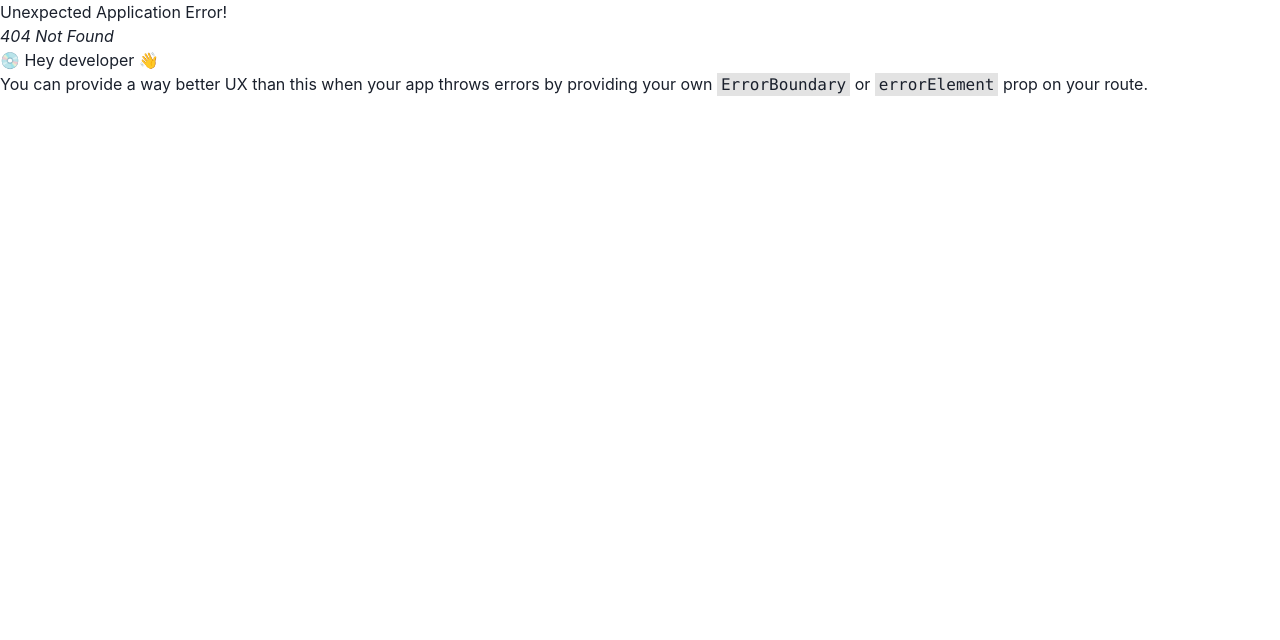
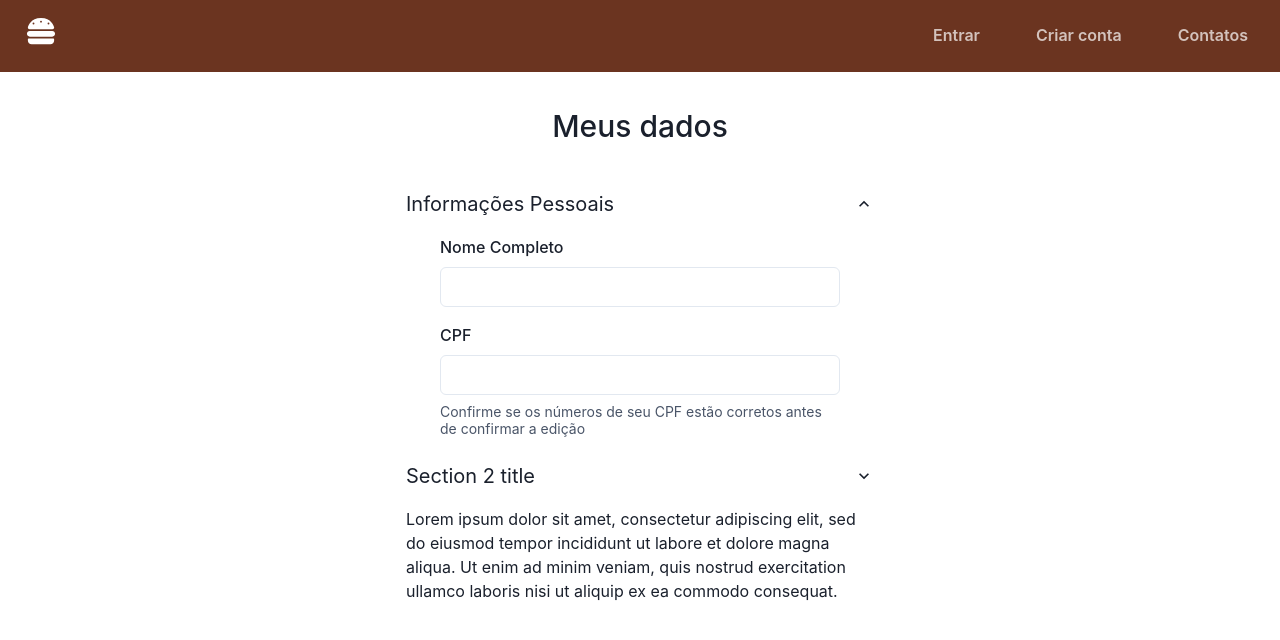
Before and after one commit to SuelytonThiago/form-project, a React (Vite) app: page /dados-cadastrais in a window 1280 px wide. Before the commit this address had no page. Shown: the top 640 px of the page. Built offline with nearby package versions, Linux system fonts and the light colour scheme.

Commit message:
starting the functionalities of the my data menu item

```diff
--- a/package.json
+++ b/package.json
@@ -24,6 +24,7 @@
     "react": "^18.2.0",
     "react-dom": "^18.2.0",
     "react-icons": "^5.1.0",
+    "react-input-mask": "^2.0.4",
     "react-router-dom": "^6.22.3"
   },
   "devDependencies": {
--- a/src/components/UserMenu.jsx
+++ b/src/components/UserMenu.jsx
@@ -2,8 +2,8 @@ import React from 'react';
 import { FontAwesomeIcon } from '@fortawesome/react-fontawesome';
 
 import {
-    faBurger,
-    faUser, faGear,
+    faUser,
+    faGear,
     faClipboardCheck,
     faCreditCard,
     faLocationCrosshairs,
@@ -23,8 +23,11 @@ import {
 } from '@chakra-ui/react';
 
 import Cookies from 'js-cookie';
+import { useNavigate } from 'react-router-dom';
 
 const UserMenu = ({username, setName, setAuthenticationValue }) => {
+
+    const navigate = useNavigate();
 
     const logout = () => {
         Cookies.remove('accessToken');
@@ -59,7 +62,10 @@ const UserMenu = ({username, setName, setAuthenticationValue }) => {
                         <Flex
                             gap='1rem'
                             align='center'>
-                            <FontAwesomeIcon width='20px' fontSize='23px' icon={faGear} />Meus dados
+                            <FontAwesomeIcon width='20px' fontSize='23px' icon={faGear} />
+                            <div onClick={() => navigate("/dados-cadastrais")}>
+                                Meus dados
+                            </div>
                         </Flex>
                     </MenuItem >
                     <MenuItem
--- /dev/null
+++ b/src/router/UserData.jsx
@@ -0,0 +1,113 @@
+import React, { useState } from 'react';
+
+import {
+    Accordion,
+    AccordionItem,
+    AccordionButton,
+    AccordionPanel,
+    AccordionIcon,
+    Text,
+    Box,
+    Flex,
+} from '@chakra-ui/react';
+
+import {
+    FormControl,
+    FormLabel,
+    FormErrorMessage,
+    FormHelperText,
+    Input,
+} from '@chakra-ui/react';
+
+import InputMask from "react-input-mask";
+
+const UserData = ({ name }) => {
+
+
+    return (
+        <>
+            <Flex
+                m='2rem'
+                direction='column'
+                align='center'
+                justify='center'
+                width='calc(100vh -72px)'>
+                <Text
+                    fontSize='30px'
+                    fontWeight='500'>
+                    Meus dados
+                </Text>
+                <Accordion
+                    m='2rem'
+                    width='500px'
+                    defaultIndex={[0]} allowMultiple>
+                    <AccordionItem border='none'>
+                        <h2>
+                            <AccordionButton>
+                                <Box
+                                    as='span'
+                                    flex='1'
+                                    textAlign='left'
+                                    fontSize='20px'>
+                                    Informações Pessoais
+                                </Box>
+                                <AccordionIcon />
+                            </AccordionButton>
+                        </h2>
+                        <AccordionPanel
+                            pb={4}>
+                            <Flex
+                                direction='column'
+                                justify='center'
+                                align='center'
+                                gap='1rem'>
+                                <FormControl
+                                    width='400px'>
+                                    <FormLabel>Nome Completo</FormLabel>
+                                    <Input
+                                        type='text'
+                                        value={name}
+                                    />
+
+                                </FormControl>
+                                <FormControl
+                                    width='400px'>
+                                    <FormLabel>CPF</FormLabel>
+                                    <InputMask mask='999.999.999-99' maskChar={null}>
+                                        {(inputProps) => <Input {...inputProps} />}
+                                    </InputMask>
+                                    <FormHelperText>Confirme se os números de seu CPF estão corretos antes de confirmar a edição</FormHelperText>
+                                </FormControl>
+                            </Flex>
+                        </AccordionPanel>
+                    </AccordionItem>
+
+                    <AccordionItem border='none'>
+                        <h2>
+                            <AccordionButton>
+                                <Box
+                                    as='span'
+                                    flex='1'
+                                    textAlign='left'
+                                    fontSize='20px'>
+                                    Section 2 title
+                                </Box>
+                                <AccordionIcon />
+                            </AccordionButton>
+                        </h2>
+                        <AccordionPanel pb={4}>
+                            Lorem ipsum dolor sit amet, consectetur adipiscing elit, sed do eiusmod
+                            tempor incididunt ut labore et dolore magna aliqua. Ut enim ad minim
+                            veniam, quis nostrud exercitation ullamco laboris nisi ut aliquip ex ea
+                            commodo consequat.
+                        </AccordionPanel>
+                    </AccordionItem>
+                </Accordion>
+
+            </Flex>
+        </>
+
+    )
+}
+
+export default UserData
```
Also changed, not shown: src/main.jsx (+13 -8 lines), 1 other file (tests, documents, lock files or other folders).
